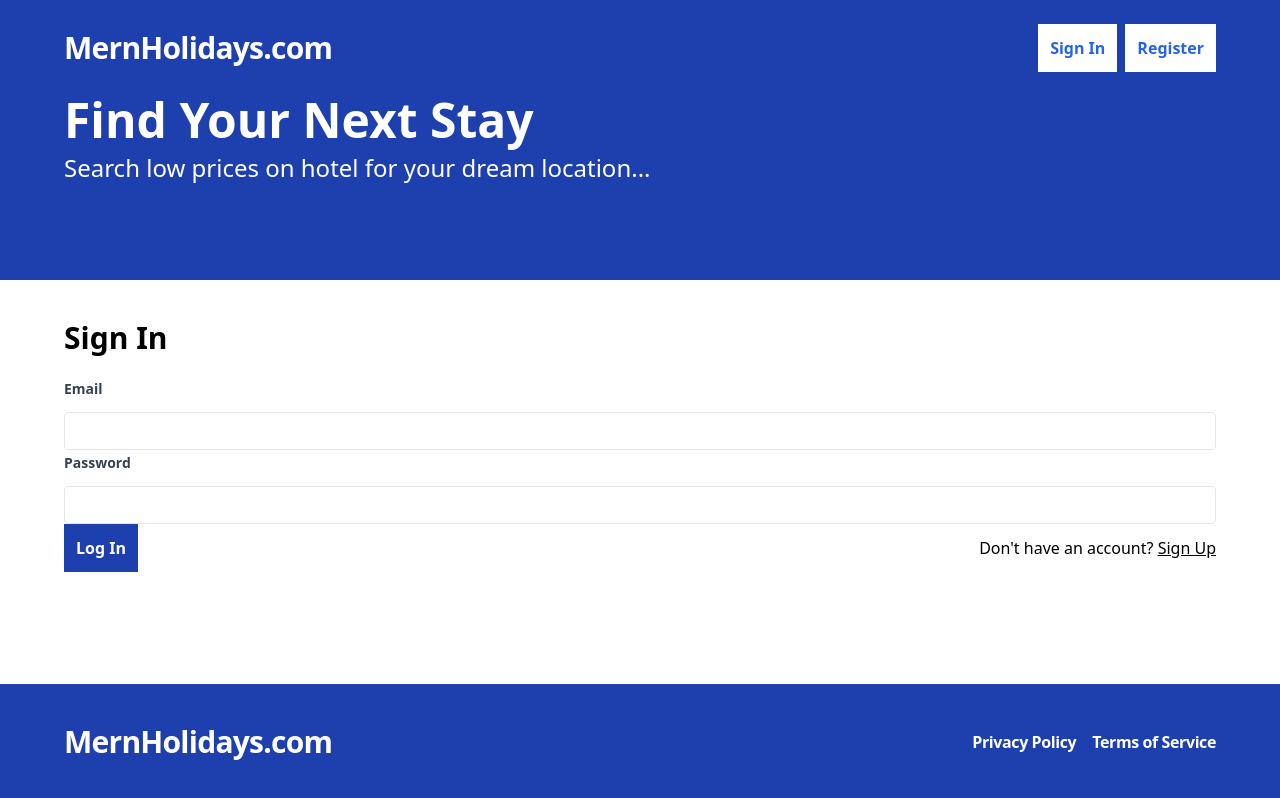
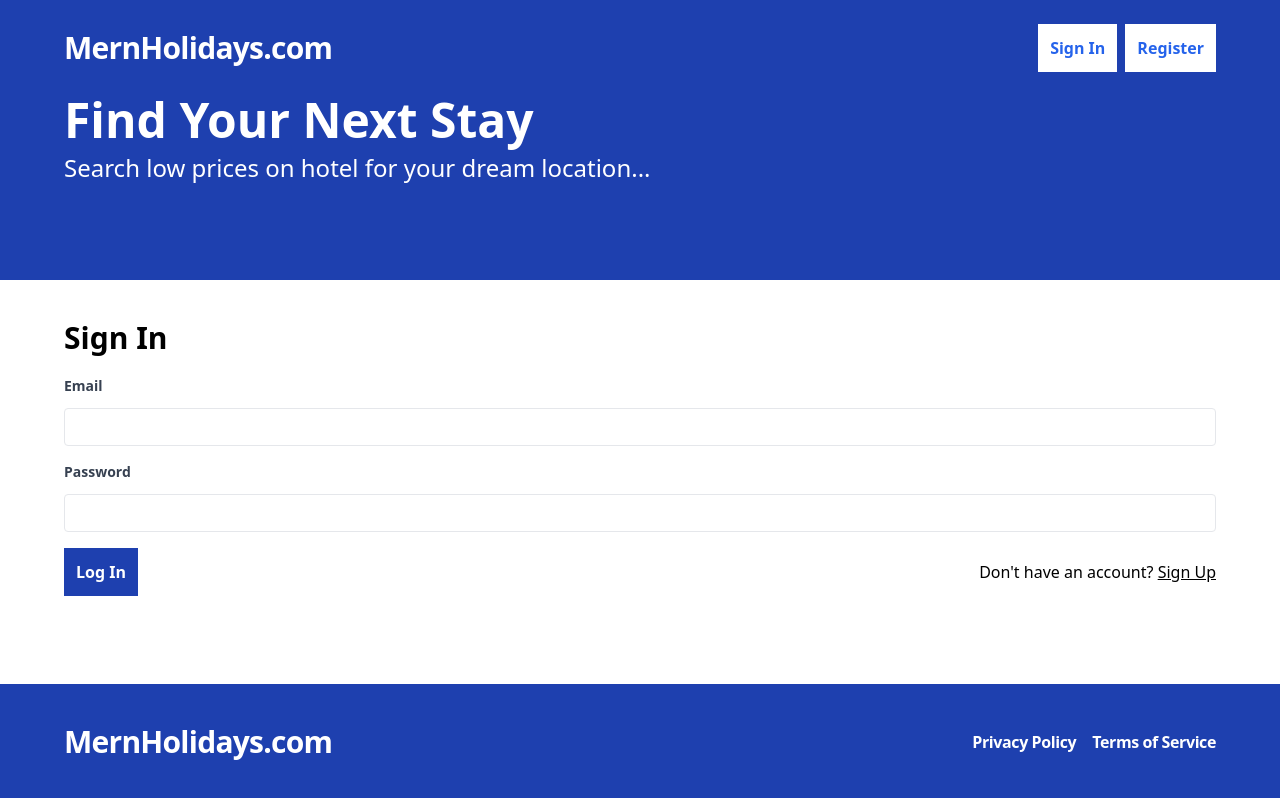
Before and after one commit to rorisangputu/h-proj, a React (Vite) app in the folder frontend/: page /sign-in in a window 1280 px wide. Built offline with nearby package versions, Linux system fonts and the light colour scheme; no server answers.

Commit message:
styling form, addinf spacing

```diff
--- a/frontend/src/pages/SignIn.tsx
+++ b/frontend/src/pages/SignIn.tsx
@@ -31,7 +31,7 @@ const SignIn = () => {
   return (
     <form onSubmit={onSubmit} className="flex flex-col gap-5">
       <h2 className="text-3xl font-bold">Sign In</h2>
-      <div className="">
+      <div className="flex flex-col gap-4">
         <label htmlFor="" className="text-gray-700 text-sm font-bold flex-1">
           Email
           <input
```
